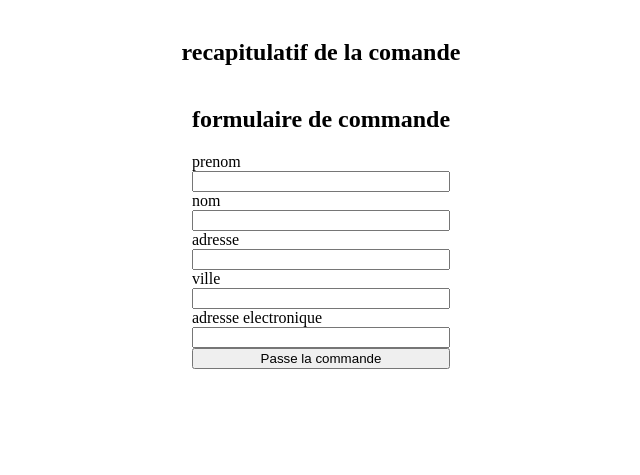
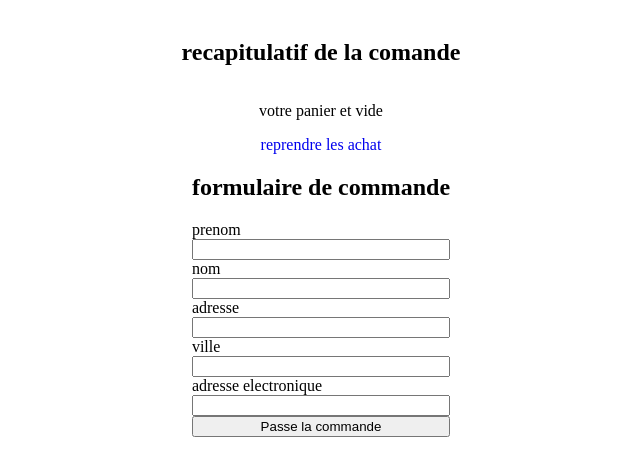
Before and after one commit to tutibosss/orinoco, a plain HTML site: page panier.html in a window 1280 px wide. Shown: the part 61-536 px from the top of the page, without its empty margins (319-959 px from the left). Drawn offline with Linux system fonts and the light colour scheme.

Commit message:
corection d'un beug

```diff
--- a/js/panier/fonctionSpecialPanier.js
+++ b/js/panier/fonctionSpecialPanier.js
@@ -1,4 +1,4 @@
-//fonction qui cree un tbleau avec les reponse des requete get du panier
+//fonction qui cree un tableau avec les reponses des requete get du panier
 const recupDataPanier = async function(Panier){
     let tableauxPanier = []
     for(i = 0; i < Panier.length; i++){
--- a/js/panier/formulaire.js
+++ b/js/panier/formulaire.js
@@ -84,7 +84,7 @@ if(rep === true){
     }
 }
 
-//l'action que l'on shouter au onchange sur les inpute du form
+//l'action que l'on voulu au onchange sur les inpute du form
 const ActionInpute = function(id, rep){
     if(rep === true){
         if(id.classList.contains("bad") === true){
--- a/js/panier/panier.js
+++ b/js/panier/panier.js
@@ -1,15 +1,16 @@
-//recuperation des donne pour la conceeption de la page
-let Panier = JSON.parse(localStorage.getItem('panier'));
-let conteneurPanier = document.getElementById('recap');
+//recuperation des donne pour la conception de la page
+const Panier = JSON.parse(localStorage.getItem('panier'));
+const conteneurPanier = document.getElementById('recap');
 let Facture = [];
 
-//construction du tableaux our le recap de la commande
+//construction du tableaux pour le recap de la commande
 const creePage = async function(){
-    dataMeuble = await recupDataPanier(Panier);
 
     if(localStorage.getItem('panier') === null){
         conteneurPanier.appendChild(document.createElement('p')).innerText = 'votre panier et vide'
     }else{
+        dataMeuble = await recupDataPanier(Panier)
+
         //creation de du tableau avec son entete
         let Entete = ["id element", "nom", "quantiter", "prix unitaire", "total par objet"];
         CreeTableauRecapComande(conteneurPanier,"tableaux", Entete)
```
Also changed, not shown: remerciment.html (+1 -1 lines).
